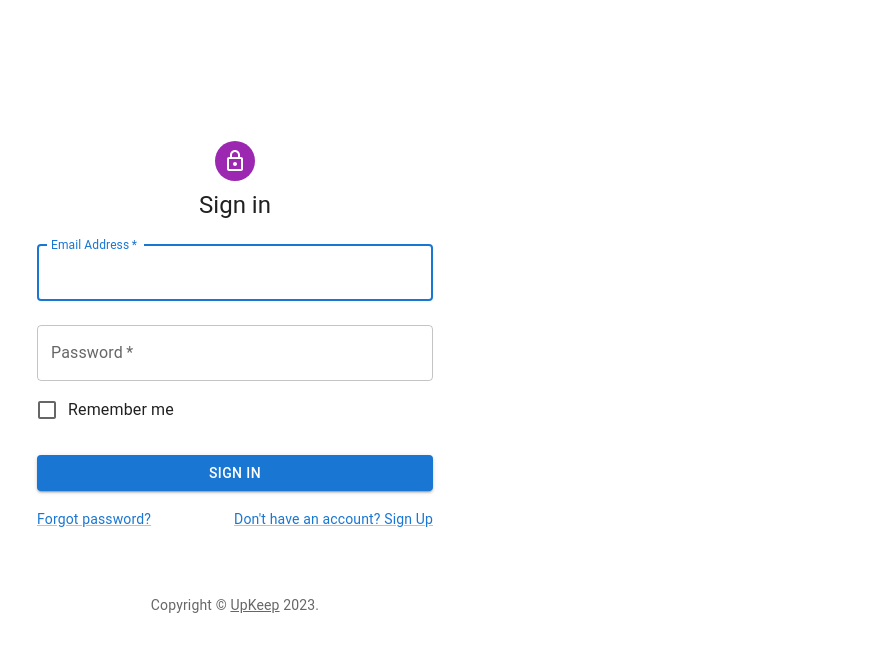
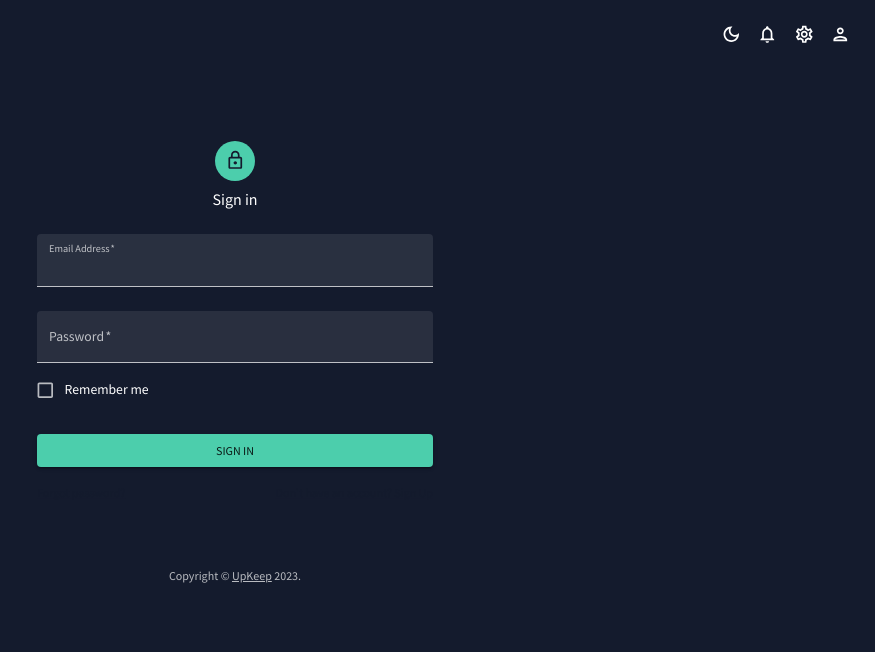
Before and after one commit to UpKeepUC/UpKeepUI, a React (Create React App) app: page /#/ in a window 1280 px wide. Shown: the top 652 px of the page, without its empty margins (405-1280 px from the left). Built offline with nearby package versions, Linux system fonts and the light colour scheme.

Commit message:
added theme to Login Page

```diff
--- a/src/pages/login/index.jsx
+++ b/src/pages/login/index.jsx
@@ -11,7 +11,8 @@
 import LockOutlinedIcon from "@mui/icons-material/LockOutlined";
 import Typography from "@mui/material/Typography";
 import Container from "@mui/material/Container";
-import { createTheme, ThemeProvider } from "@mui/material/styles";
+import { useTheme, ThemeProvider } from "@mui/material/styles";
+import { tokens } from "../../theme";
 import {useNavigate} from 'react-router-dom'
 import { useEffect } from 'react';
 import jwtDecode from "jwt-decode";
@@ -35,10 +36,10 @@
 }
 
 
-const theme = createTheme();
 
 const SignIn = ({ setAuthenticated }) => {
-
+  const theme = useTheme();
+  const colors = tokens(theme.palette.mode);
   useEffect(() => {
     let token = localStorage.getItem("token");
 
@@ -120,6 +121,8 @@
           >
             <TextField
               margin="normal"
+              variant="filled"
+              color="grey"
               required
               fullWidth
               id="email"
@@ -130,6 +133,8 @@
             />
             <TextField
               margin="normal"
+              variant="filled"
+              color="grey"
               required
               fullWidth
               name="password"
@@ -146,6 +151,7 @@
               type="submit"
               fullWidth
               variant="contained"
+              color="secondary"
               sx={{ mt: 3, mb: 2 }}
             >
               Sign In
```
